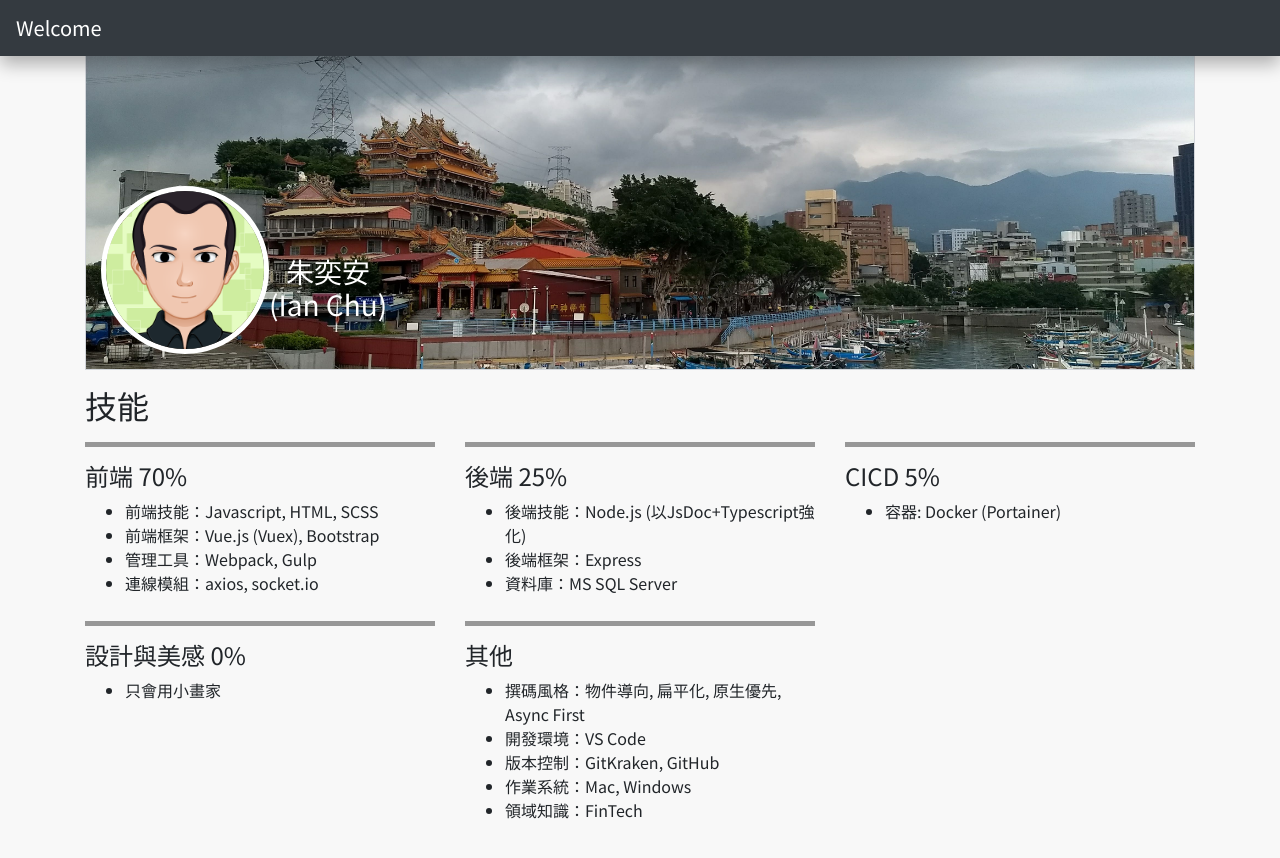
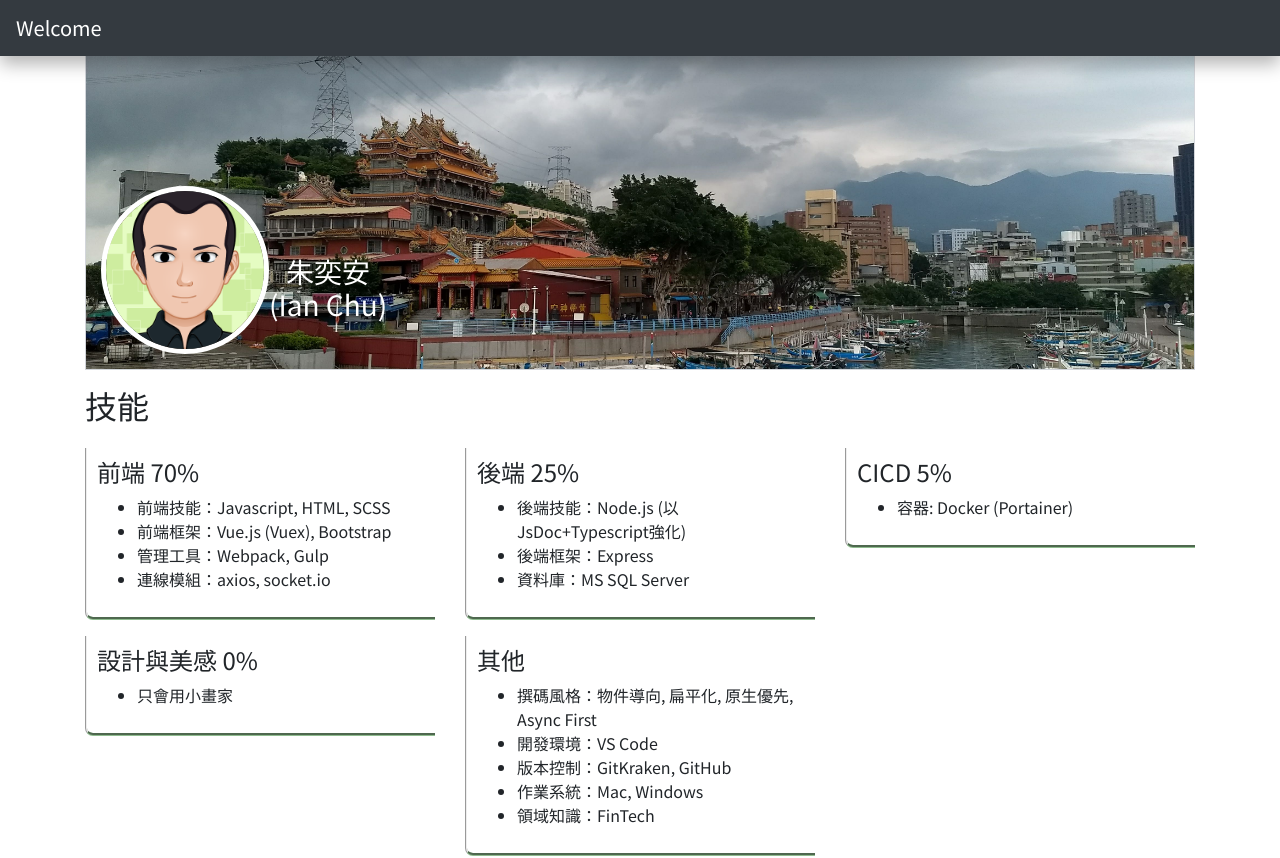
Before and after one commit to simon0406/pccu-vue-official, a Vue app: page / in a window 1280 px wide. Shown: the top 858 px of the page. Built offline with nearby package versions, Linux system fonts and the light colour scheme.

Commit message:
update style

```diff
--- a/src/App.vue
+++ b/src/App.vue
@@ -110,7 +110,7 @@ export default {
 #app {
     font-family: "Noto Sans TC", sans-serif;
     padding: 55px 0;
-    background-color: rgb(248, 248, 248);
+    // background-color: ghostwhite;
 }
 html {
     scroll-behavior: smooth;
--- a/src/components/Card.vue
+++ b/src/components/Card.vue
@@ -10,11 +10,16 @@
 .card-custom {
     .card_line {
         border: none;
-    border-top: #979797 5px solid;
-    margin-top: 10px;
-    margin-bottom: 15px;
     }
     .card_body {
+        background-color: white;
+        border-left: 2px groove;
+        border-bottom: 3px groove darkseagreen;
+        border-radius: 0 0 0 8px;
+        // border-color: darkseagreen;
+        // box-shadow: 0px 5px 10px;
+        padding: 10px;
+        // margin-bottom: 15px;
         img {
             max-width: 100%;
             margin: 0.5rem auto;
```
Lines whose indentation alone changed are shown as unchanged.
